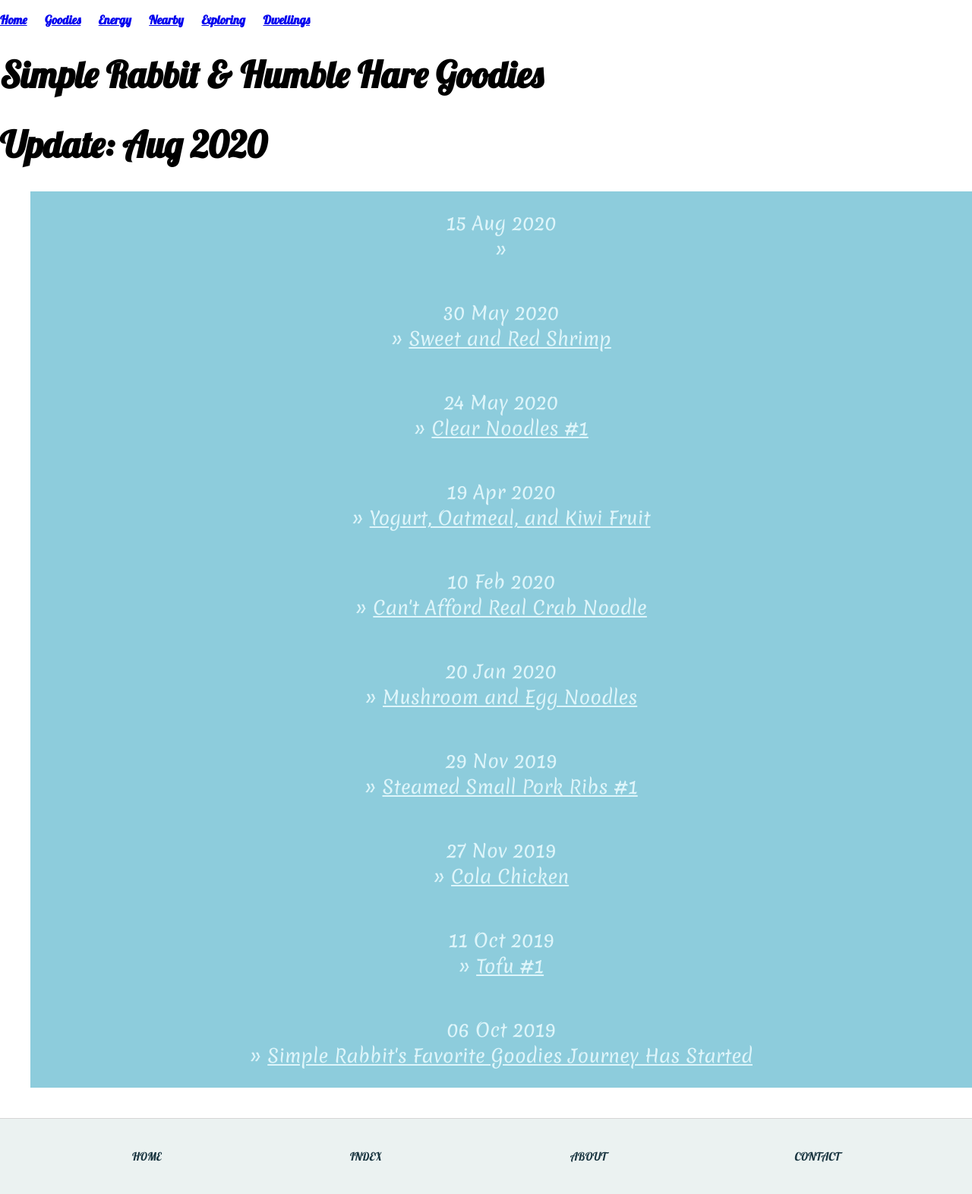
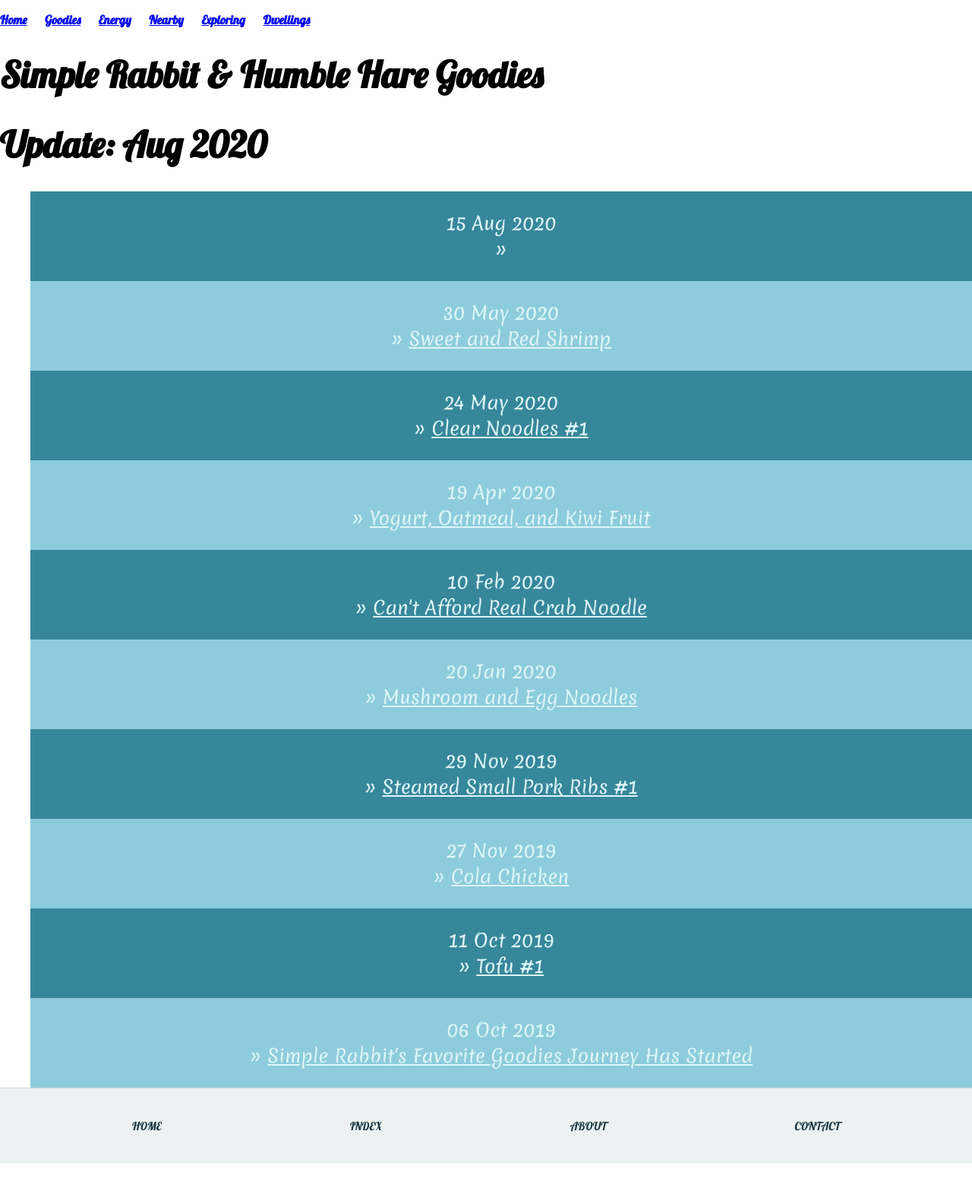
Before and after one commit to Squishy-Penguin/Squishy-Penguin.github.io, a Jekyll site: the page built from goodies/index.html, in a window 1280 px wide. Shown: the whole page at 76% size. Built offline with Jekyll 4.4.1, drawn with Linux system fonts in a browser that asks for light colours; some web fonts are replaced; after the commit the page ends 1532 px from its top, so only the background shows below that.

Commit message:
Update main.css

```diff
--- a/css/main.css
+++ b/css/main.css
@@ -146,7 +146,7 @@ body {
 /*-------------------------Post Content----------------------------------------------------------------------------*/
 /*-----------------------------------------------------------------------------------------------------------------*/
 ul.posts {
-    margin: 20px auto 40px;
+    margin: 0;
     display: grid;
     grid-template-columns: auto;
     grid-gap: 5 px;
@@ -161,6 +161,15 @@ ul.posts li {
     text-align: center;
     list-style: none;
     background:rgba(129,199,217,0.9);
+    color:#DEF5FA;
+}
+
+ul.posts li:nth-child(odd){
+    display:block;
+    padding: 25px 50px 25px;
+    text-align: center;
+    list-style: none;
+    background:rgba(34,122,144,0.9);
     color:#DEF5FA;
 }
 
```
